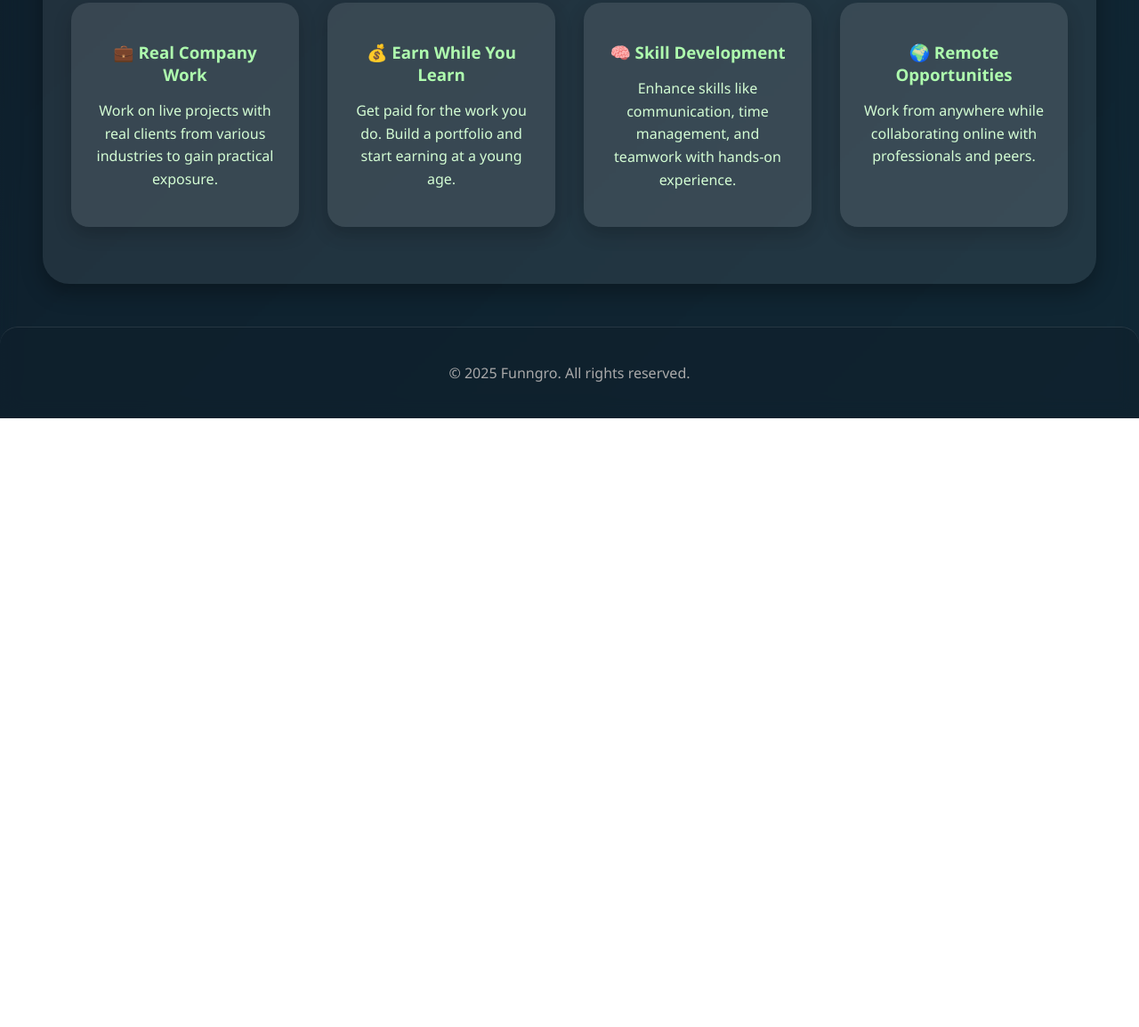
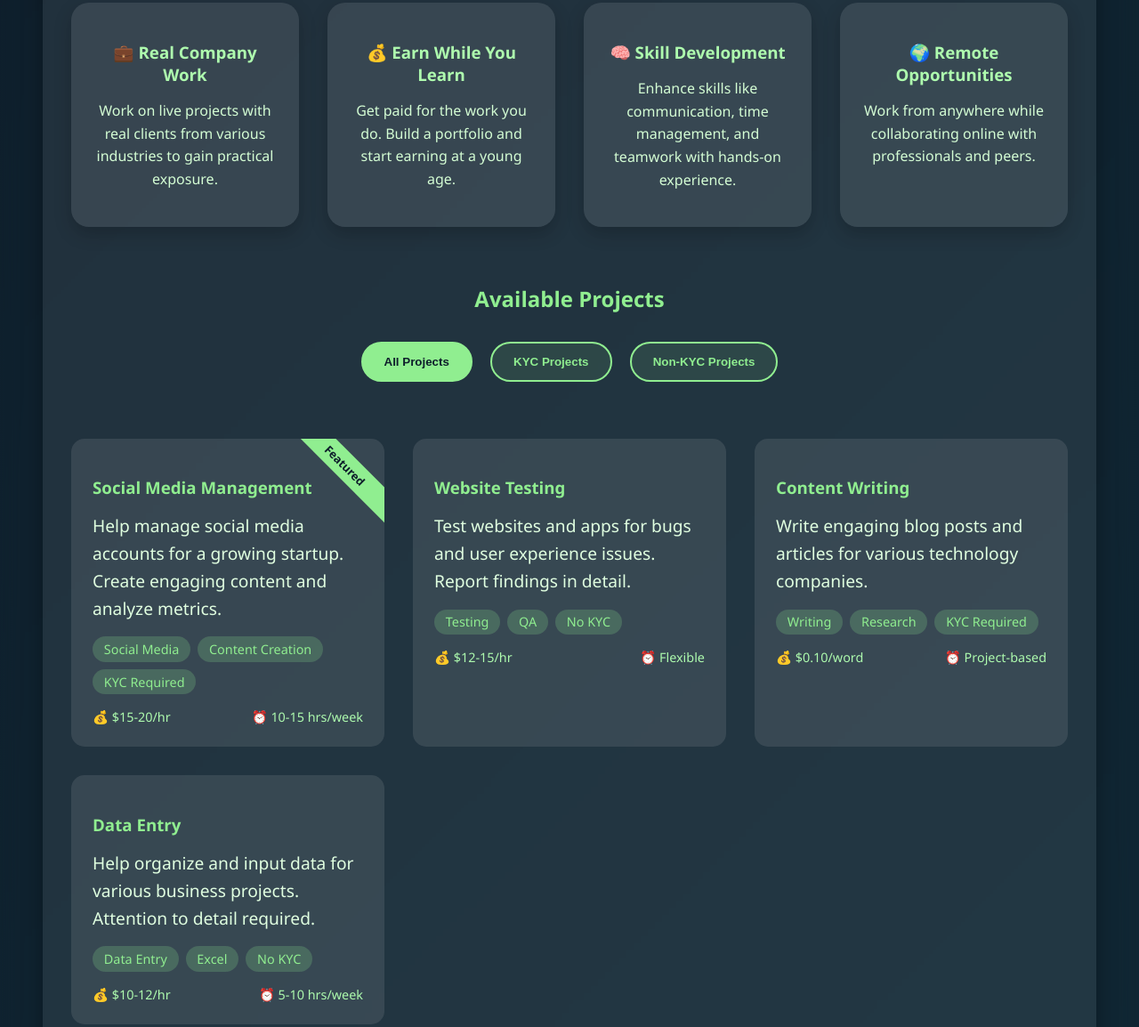
Before and after one commit to apexfury69/funngro-trial-website, a plain HTML site: page teen.html in a window 1280 px wide. Shown: the part 421-1575 px from the top of the page at 89% size. Before the commit the page ends 891 px from the top, so only its background shows below. Drawn offline with Linux system fonts and the light colour scheme.

Commit message:
Add files via upload

```diff
--- a/teen.html
+++ b/teen.html
@@ -8,6 +8,17 @@
   <meta name="author" content="Your Name" />
   <title>Funngro - For Teens</title>
   <style>
+    @keyframes fadeIn {
+      from { opacity: 0; transform: translateY(20px); }
+      to { opacity: 1; transform: translateY(0); }
+    }
+
+    @keyframes pulse {
+      0% { transform: scale(1); }
+      50% { transform: scale(1.05); }
+      100% { transform: scale(1); }
+    }
+
     body {
       font-family: 'Segoe UI', sans-serif;
       margin: 0;
@@ -54,6 +65,7 @@
       box-shadow: 0 10px 25px rgba(0,0,0,0.3);
       backdrop-filter: blur(15px);
       transition: transform 0.3s ease;
+      animation: fadeIn 1s ease-out;
     }
     .content:hover {
       transform: scale(1.01);
@@ -108,6 +120,102 @@
       border-top: 1px solid rgba(255, 255, 255, 0.1);
       border-radius: 20px 20px 0 0;
     }
+    .filter-buttons {
+      text-align: center;
+      margin: 2rem 0;
+      animation: fadeIn 1s ease-out 0.3s backwards;
+    }
+
+    .filter-btn {
+      background: rgba(144, 238, 144, 0.1);
+      border: 2px solid #90ee90;
+      color: #90ee90;
+      padding: 0.8rem 1.5rem;
+      margin: 0 0.5rem;
+      border-radius: 25px;
+      cursor: pointer;
+      transition: all 0.3s ease;
+      font-weight: bold;
+    }
+
+    .filter-btn:hover {
+      background: #90ee90;
+      color: #0e1e2b;
+      transform: translateY(-2px);
+    }
+
+    .filter-btn.active {
+      background: #90ee90;
+      color: #0e1e2b;
+    }
+
+    .projects-grid {
+      display: grid;
+      grid-template-columns: repeat(auto-fit, minmax(300px, 1fr));
+      gap: 2rem;
+      padding: 2rem 0;
+      animation: fadeIn 1s ease-out 0.6s backwards;
+    }
+
+    .project-box {
+      background: rgba(255, 255, 255, 0.1);
+      border-radius: 15px;
+      padding: 1.5rem;
+      transition: all 0.3s ease;
+      cursor: pointer;
+    }
+
+    .project-box:hover {
+      transform: translateY(-5px) scale(1.02);
+      background: rgba(255, 255, 255, 0.15);
+      box-shadow: 0 10px 30px rgba(0,0,0,0.3);
+    }
+
+    .project-box h3 {
+      color: #90ee90;
+      margin-bottom: 1rem;
+    }
+
+    .project-box .tags {
+      display: flex;
+      gap: 0.5rem;
+      margin: 1rem 0;
+      flex-wrap: wrap;
+    }
+
+    .tag {
+      background: rgba(144, 238, 144, 0.2);
+      color: #90ee90;
+      padding: 0.3rem 0.8rem;
+      border-radius: 15px;
+      font-size: 0.9rem;
+    }
+
+    .stats {
+      display: flex;
+      justify-content: space-between;
+      margin-top: 1rem;
+      color: #aefbae;
+      font-size: 0.9rem;
+    }
+
+    .featured {
+      position: relative;
+      overflow: hidden;
+    }
+
+    .featured::after {
+      content: 'Featured';
+      position: absolute;
+      top: 1rem;
+      right: -2rem;
+      background: #90ee90;
+      color: #0e1e2b;
+      padding: 0.3rem 3rem;
+      transform: rotate(45deg);
+      font-size: 0.8rem;
+      font-weight: bold;
+    }
   </style>
 </head>
 <body>
@@ -143,10 +251,116 @@
         <p>Work from anywhere while collaborating online with professionals and peers.</p>
       </div>
     </div>
+
+    <h2 style="text-align: center; margin-top: 4rem; color: #90ee90;">Available Projects</h2>
+
+    <div class="filter-buttons">
+      <button class="filter-btn active" data-filter="all">All Projects</button>
+      <button class="filter-btn" data-filter="kyc">KYC Projects</button>
+      <button class="filter-btn" data-filter="non-kyc">Non-KYC Projects</button>
+    </div>
+
+    <div class="projects-grid">
+      <div class="project-box featured" data-type="kyc">
+        <h3>Social Media Management</h3>
+        <p>Help manage social media accounts for a growing startup. Create engaging content and analyze metrics.</p>
+        <div class="tags">
+          <span class="tag">Social Media</span>
+          <span class="tag">Content Creation</span>
+          <span class="tag">KYC Required</span>
+        </div>
+        <div class="stats">
+          <span>💰 $15-20/hr</span>
+          <span>⏰ 10-15 hrs/week</span>
+        </div>
+      </div>
+
+      <div class="project-box" data-type="non-kyc">
+        <h3>Website Testing</h3>
+        <p>Test websites and apps for bugs and user experience issues. Report findings in detail.</p>
+        <div class="tags">
+          <span class="tag">Testing</span>
+          <span class="tag">QA</span>
+          <span class="tag">No KYC</span>
+        </div>
+        <div class="stats">
+          <span>💰 $12-15/hr</span>
+          <span>⏰ Flexible</span>
+        </div>
+      </div>
+
+      <div class="project-box" data-type="kyc">
+        <h3>Content Writing</h3>
+        <p>Write engaging blog posts and articles for various technology companies.</p>
+        <div class="tags">
+          <span class="tag">Writing</span>
+          <span class="tag">Research</span>
+          <span class="tag">KYC Required</span>
+        </div>
+        <div class="stats">
+          <span>💰 $0.10/word</span>
+          <span>⏰ Project-based</span>
+        </div>
+      </div>
+
+      <div class="project-box" data-type="non-kyc">
+        <h3>Data Entry</h3>
+        <p>Help organize and input data for various business projects. Attention to detail required.</p>
+        <div class="tags">
+          <span class="tag">Data Entry</span>
+          <span class="tag">Excel</span>
+          <span class="tag">No KYC</span>
+        </div>
+        <div class="stats">
+          <span>💰 $10-12/hr</span>
+          <span>⏰ 5-10 hrs/week</span>
+        </div>
+      </div>
+    </div>
   </section>
 
   <footer>
     <p>&copy; 2025 Funngro. All rights reserved.</p>
   </footer>
+
+  <script>
+    // Animation for cards on scroll
+    const cards = document.querySelectorAll('.card');
+    const projectBoxes = document.querySelectorAll('.project-box');
+
+    const observer = new IntersectionObserver((entries) => {
+      entries.forEach(entry => {
+        if (entry.isIntersecting) {
+          entry.target.style.animation = 'fadeIn 0.6s ease-out forwards';
+        }
+      });
+    }, { threshold: 0.1 });
+
+    cards.forEach(card => observer.observe(card));
+    projectBoxes.forEach(box => observer.observe(box));
+
+    // Project filtering
+    const filterBtns = document.querySelectorAll('.filter-btn');
+
+    filterBtns.forEach(btn => {
+      btn.addEventListener('click', () => {
+        // Remove active class from all buttons
+        filterBtns.forEach(b => b.classList.remove('active'));
+        // Add active class to clicked button
+        btn.classList.add('active');
+
+        const filter = btn.getAttribute('data-filter');
+
+        projectBoxes.forEach(box => {
+          if (filter === 'all' || box.getAttribute('data-type') === filter) {
+            box.style.display = 'block';
+            box.style.animation = 'fadeIn 0.6s ease-out forwards';
+          } else {
+            box.style.display = 'none';
+          }
+        });
+      });
+    });
+  </script>
 </body>
 </html>
```
